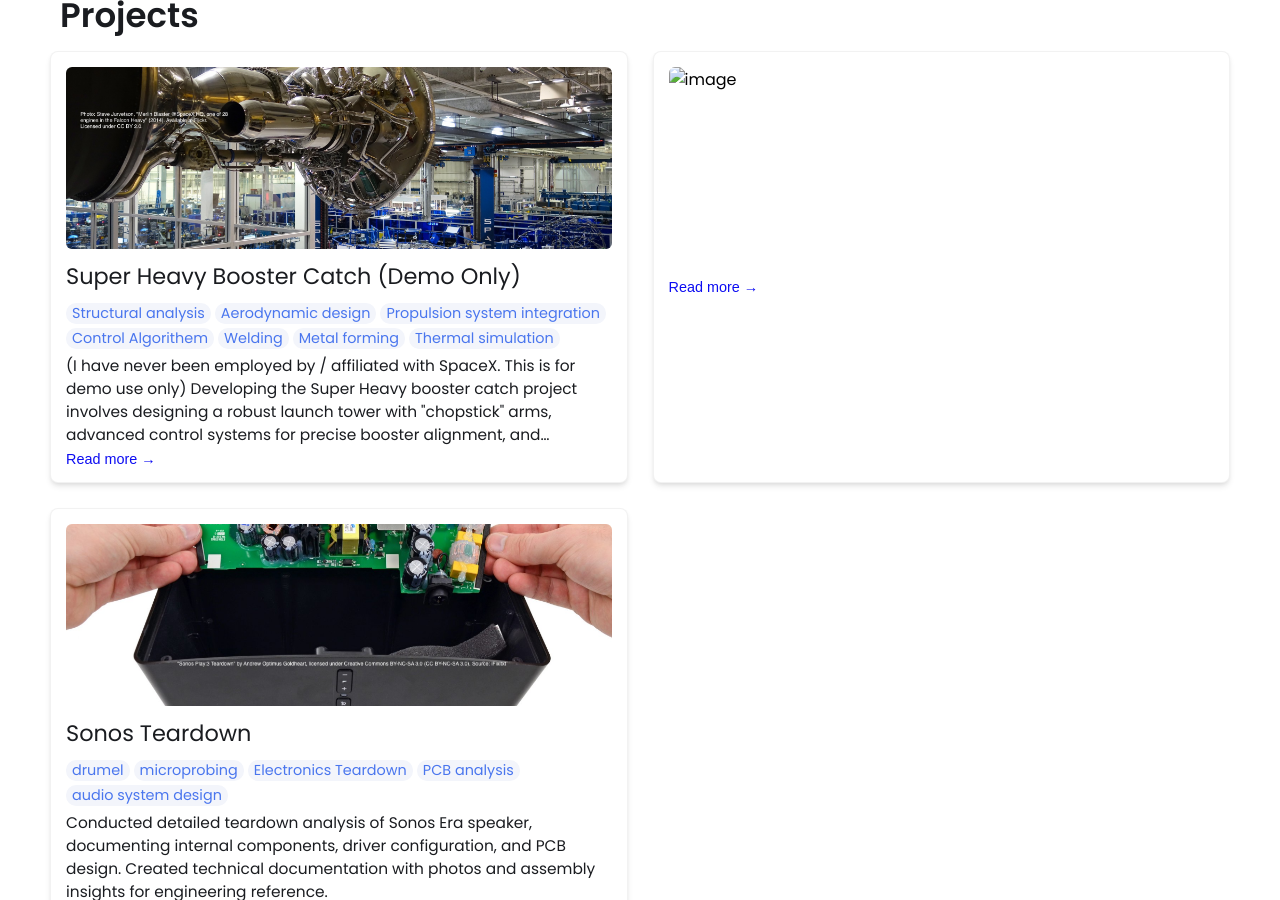
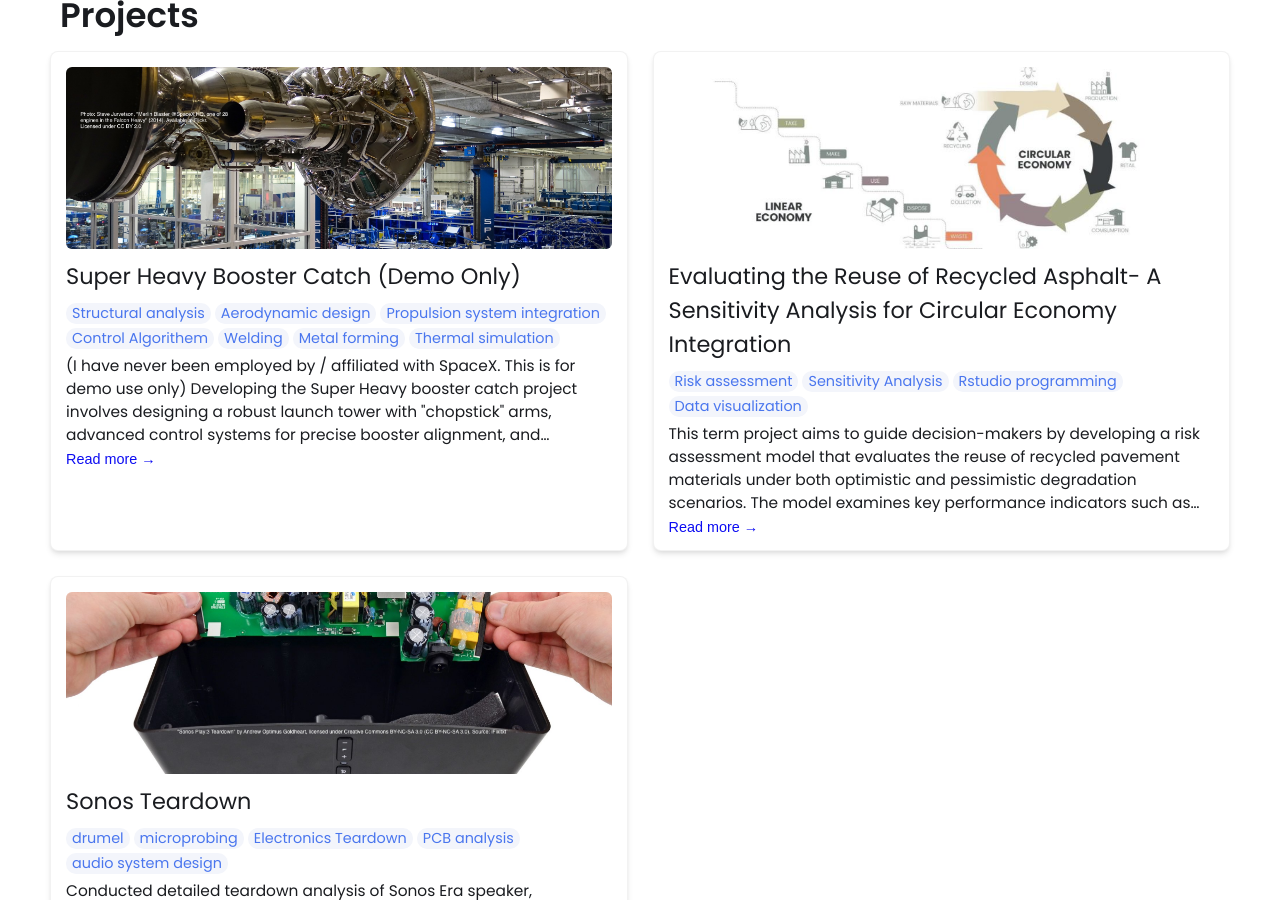
Before and after one commit to ronakTripathi-44/ronakTripathi-44.github.io, a Jekyll site: the page built from index.html, in a window 1280 px wide and 900 px high, scrolled down 1043 px. Built offline with Jekyll 4.4.1, drawn with Linux system fonts in a browser that asks for light colours.

Commit message:
Update index.md

```diff
--- a/_projects/projectone/index.md
+++ b/_projects/projectone/index.md
@@ -1,6 +1,6 @@
 ---
 layout: post
-title: Evaluating the Reuse of Recycled Asphalt: A Sensitivity Analysis for Circular Economy Integration
+title: Evaluating the Reuse of Recycled Asphalt- A Sensitivity Analysis for Circular Economy Integration
 description:  This term project aims to guide decision-makers by developing a risk assessment model that evaluates the reuse of recycled pavement materials under both optimistic and pessimistic degradation scenarios. The model examines key performance indicators such as compressive strength, flexural strength, rutting resistance, fatigue, and cost, with adjustable input variables to reflect different conditions. Through sensitivity analysis, the study assesses the feasibility of reusing degraded materials in new pavements. Ultimately, the project offers a framework to assist decision-makers in conducting risk assessments as we move toward a more sustainable "Era of Reuse." The findings suggest that even in worst-case scenarios, recycled materials retain adequate performance for use in less critical infrastructure, thus contributing to the circular economy.
 skills:
 - Risk assessment
```
